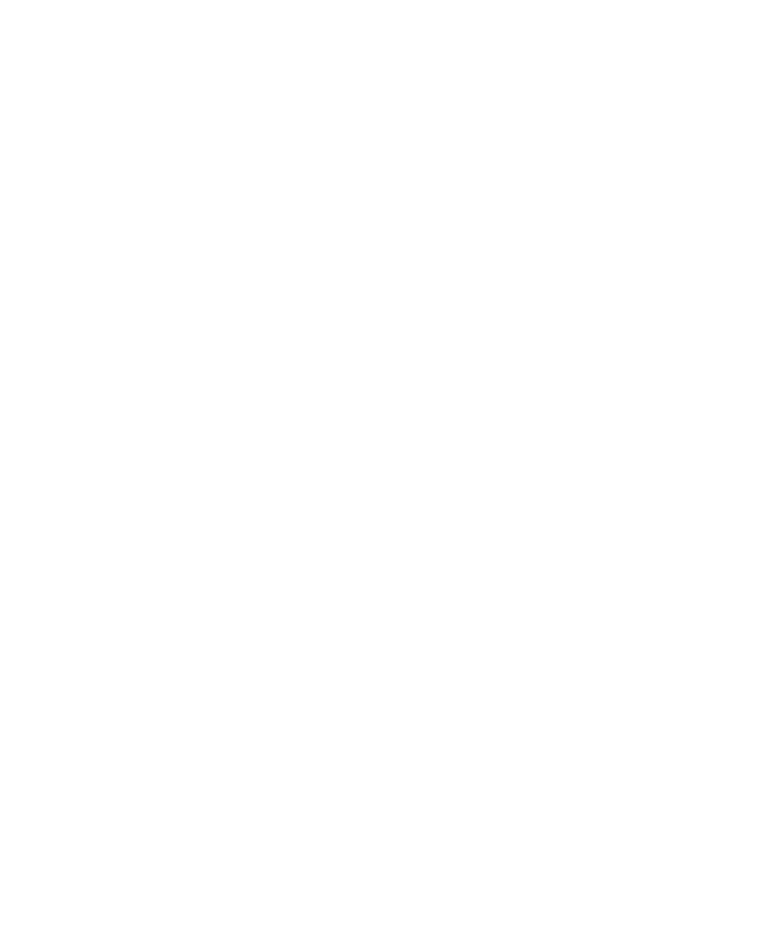
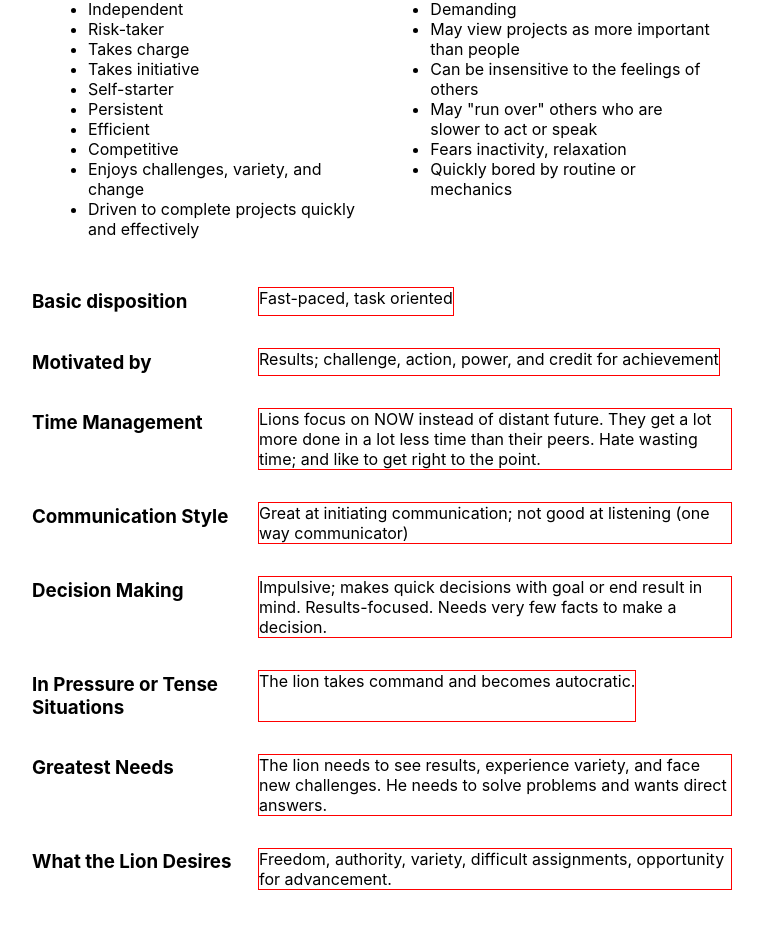
Before and after one commit to koenigm-seattleu/LOGB-Personality-Test, a Next.js app: page /details/lion in a window 1280 px wide. Shown: the part 527-1456 px from the top of the page, without its empty margins (258-1021 px from the left). Before the commit the page ends 800 px from the top, so only its background shows below. Built offline with nearby package versions, Linux system fonts and the light colour scheme.

Commit message:
finish adding details contents

```diff
--- a/pages/details/lion/index.tsx
+++ b/pages/details/lion/index.tsx
@@ -22,6 +22,135 @@
                     cause problems with others. Most entrepreneurs are strong
                     lions, or at least have a lot of lion in them.
                 </p>
+
+                <div className={styles.descriptionColumnsContainer}>
+                    <div className={styles.descriptionList}>
+                        <h2>Natural strengths</h2>
+                        <ul>
+                            <li>Decisive</li>
+                            <li>Goal-oriented</li>
+                            <li>Achievement driven</li>
+                            <li>Gets results</li>
+                            <li>Independent</li>
+                            <li>Risk-taker</li>
+                            <li>Takes charge</li>
+                            <li>Takes initiative</li>
+                            <li>Self-starter</li>
+                            <li>Persistent</li>
+                            <li>Efficient</li>
+                            <li>Competitive</li>
+                            <li>Enjoys challenges, variety, and change</li>
+                            <li>
+                                Driven to complete projects quickly and
+                                effectively
+                            </li>
+                        </ul>
+                    </div>
+
+                    <div className={styles.descriptionList}>
+                        <h2>Natural Weaknesses</h2>
+                        <ul>
+                            <li>Impatient</li>
+                            <li>Bluent</li>
+                            <li>Poor listener</li>
+                            <li>Impulsive</li>
+                            <li>Demanding</li>
+                            <li>
+                                May view projects as more important than people
+                            </li>
+                            <li>
+                                Can be insensitive to the feelings of others
+                            </li>
+                            <li>
+                                May "run over" others who are slower to act or
+                                speak
+                            </li>
+                            <li>Fears inactivity, relaxation</li>
+                            <li>Quickly bored by routine or mechanics</li>
+                        </ul>
+                    </div>
+                </div>
+
+                <div className={styles.descriptionColumnsContainer}>
+                    <h3 className={styles.descriptionLeftHeader}>
+                        Basic disposition
+                    </h3>
+                    <p className={styles.descriptionRightContent}>
+                        Fast-paced, task oriented
+                    </p>
+                </div>
+
+                <div className={styles.descriptionColumnsContainer}>
+                    <h3 className={styles.descriptionLeftHeader}>
+                        Motivated by
+                    </h3>
+                    <p className={styles.descriptionRightContent}>
+                        Results; challenge, action, power, and credit for
+                        achievement
+                    </p>
+                </div>
+
+                <div className={styles.descriptionColumnsContainer}>
+                    <h3 className={styles.descriptionLeftHeader}>
+                        Time Management
+                    </h3>
+                    <p className={styles.descriptionRightContent}>
+                        Lions focus on NOW instead of distant future. They get a
+                        lot more done in a lot less time than their peers. Hate
+                        wasting time; and like to get right to the point.
+                    </p>
+                </div>
+
+                <div className={styles.descriptionColumnsContainer}>
+                    <h3 className={styles.descriptionLeftHeader}>
+                        Communication Style
+                    </h3>
+                    <p className={styles.descriptionRightContent}>
+                        Great at initiating communication; not good at listening
+                        (one way communicator)
+                    </p>
+                </div>
+
+                <div className={styles.descriptionColumnsContainer}>
+                    <h3 className={styles.descriptionLeftHeader}>
+                        Decision Making
+                    </h3>
+                    <p className={styles.descriptionRightContent}>
+                        Impulsive; makes quick decisions with goal or end result
+                        in mind. Results-focused. Needs very few facts to make a
+                        decision.
+                    </p>
+                </div>
+
+                <div className={styles.descriptionColumnsContainer}>
+                    <h3 className={styles.descriptionLeftHeader}>
+                        In Pressure or Tense Situations
+                    </h3>
+                    <p className={styles.descriptionRightContent}>
+                        The lion takes command and becomes autocratic.
+                    </p>
+                </div>
+
+                <div className={styles.descriptionColumnsContainer}>
+                    <h3 className={styles.descriptionLeftHeader}>
+                        Greatest Needs
+                    </h3>
+                    <p className={styles.descriptionRightContent}>
+                        The lion needs to see results, experience variety, and
+                        face new challenges. He needs to solve problems and
+                        wants direct answers.
+                    </p>
+                </div>
+
+                <div className={styles.descriptionColumnsContainer}>
+                    <h3 className={styles.descriptionLeftHeader}>
+                        What the Lion Desires
+                    </h3>
+                    <p className={styles.descriptionRightContent}>
+                        Freedom, authority, variety, difficult assignments,
+                        opportunity for advancement.
+                    </p>
+                </div>
             </main>
         </div>
     );
--- a/styles/Home.module.css
+++ b/styles/Home.module.css
@@ -22,6 +22,29 @@
     flex-direction: column;
     /* justify-content: center; */
     align-items: center;
+}
+
+.descriptionColumnsContainer {
+    width: 100%;
+    display: flex;
+    flex-direction: row;
+}
+
+.descriptionList {
+    margin: 1rem;
+    max-width: 50%;
+}
+
+.descriptionLeftHeader {
+    width: 30%;
+    margin-right: 1rem;
+    align-items: left;
+}
+
+.descriptionRightContent {
+    align-items: left;
+    max-width: calc(70% - 1rem);
+    border: 1px solid red;
 }
 
 .footer {
```
